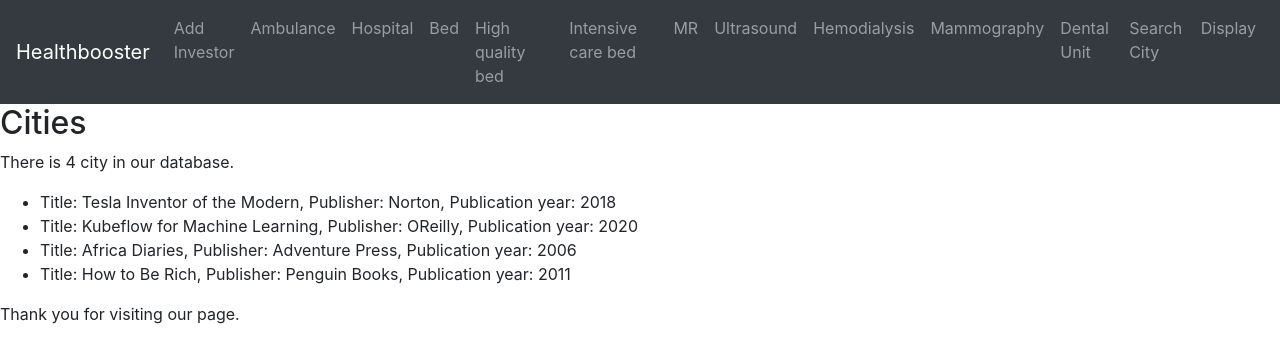
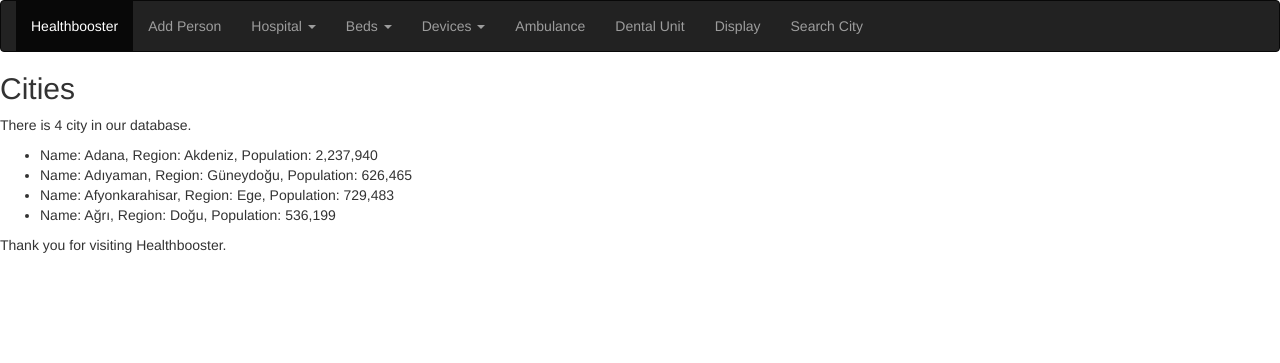
Before and after one commit to osmanavsar/Healthbooster, a Django app: page /display/ in a window 1280 px wide. Shown: the top 363 px of the page. Run offline with Django 3.2, Linux system fonts and the light colour scheme; some libraries are stand-ins or nearby versions.

Commit message:
base.html, models, views changes

```diff
--- a/djangoProject6/urls.py
+++ b/djangoProject6/urls.py
@@ -16,17 +16,27 @@ Including another URLconf
 from django.contrib import admin
 from django.urls import path
 from djangoProject6.views import display, home, plot_dis, plot_amb, plot_mr, plot_her, plot_mam, plot_ul, plot_poph
-from djangoProject6.views import plot_bed, plot_int, plot_spe
-from healthbooster.views import add_investor, all_authors, author_search
+from djangoProject6.views import plot_bed, plot_int, plot_spe, plot_eko ,plot_expu , plot_pub
+from healthbooster.views import add_person, all_authors, author_search
 from healthbooster.views import search_form, search
+from django.conf import settings
+from django.conf.urls.static import static
+from . import views, settings
+from django.contrib.staticfiles.urls import static
+from django.contrib.staticfiles.urls import staticfiles_urlpatterns
+
+
 
 urlpatterns = [
     path('', home),
     path('plot_dis/', plot_dis),
     path('plot_poph/', plot_poph),
+    path('plot_pub/', plot_pub),
+    path('plot_expu/', plot_expu),
     path('plot_amb/', plot_amb),
     path('plot_mr/',plot_mr),
     path('plot_her/',plot_her),
+    path('plot_eko/',plot_eko),
     path('plot_mam/',plot_mam),
     path('plot_ul/',plot_ul),
     path('plot_bed/',plot_bed),
@@ -34,7 +44,7 @@ urlpatterns = [
     path('plot_int/',plot_int),
     path('admin/', admin.site.urls),
     path('display/', display),
-    path('add_investor/', add_investor),
+    path('add_person/', add_person),
     path('authors/', all_authors),
     path('author_search/', author_search),
     path('search_form/', search_form),
--- a/djangoProject6/views.py
+++ b/djangoProject6/views.py
@@ -11,28 +11,35 @@ def home(request):
 def plot_mr(request):
     df = pd.read_csv("static/regionaldata.csv", header = 0)
     df.info(verbose=True)
-    fig = px.bar(df, x="reg", y="mr", title="Regional MR device distribution in Turkey")
+    fig = px.scatter(df, x="reg", y="mr", title="Regional MR device distribution in Turkey")
     div = pio.to_html(fig, include_plotlyjs=False, full_html=False)
     return render(request, "plotly_demo.html", {"my_plot": div})
 
 def plot_ul(request):
     df = pd.read_csv("static/regionaldata.csv", header = 0)
     df.info(verbose=True)
-    fig = px.bar(df, x="reg", y="ul", title="Regional ultrasound device distribution in Turkey")
+    fig = px.scatter(df, x="reg", y="ul", title="Regional ultrasound device distribution in Turkey")
     div = pio.to_html(fig, include_plotlyjs=False, full_html=False)
     return render(request, "plotly_demo.html", {"my_plot": div})
 
 def plot_mam(request):
     df = pd.read_csv("static/regionaldata.csv", header = 0)
     df.info(verbose=True)
-    fig = px.bar(df, x="reg", y="mam", title="Regional mammography device distribution in Turkey")
+    fig = px.scatter(df, x="reg", y="mam", title="Regional mammography device distribution in Turkey")
     div = pio.to_html(fig, include_plotlyjs=False, full_html=False)
     return render(request, "plotly_demo.html", {"my_plot": div})
 
 def plot_her(request):
     df = pd.read_csv("static/regionaldata.csv", header = 0)
     df.info(verbose=True)
-    fig = px.bar(df, x="reg", y="her", title="Regional hemodialysis device distribution in Turkey")
+    fig = px.scatter(df, x="reg", y="her", title="Regional hemodialysis device distribution in Turkey")
+    div = pio.to_html(fig, include_plotlyjs=False, full_html=False)
+    return render(request, "plotly_demo.html", {"my_plot": div})
+
+def plot_eko(request):
+    df = pd.read_csv("static/regionaldata.csv", header = 0)
+    df.info(verbose=True)
+    fig = px.scatter(df, x="reg", y="eko", title="Regional ecocardiography device distribution in Turkey")
     div = pio.to_html(fig, include_plotlyjs=False, full_html=False)
     return render(request, "plotly_demo.html", {"my_plot": div})
 
@@ -47,6 +54,20 @@ def plot_poph(request):
     df = pd.read_csv("static/citydata.csv", header = 0)
     df.info(verbose=True)
     fig = px.bar(df, x="City", y="PopH", title="Number of people per hospital")
+    div = pio.to_html(fig, include_plotlyjs=False, full_html=False)
+    return render(request, "plotly_demo.html", {"my_plot": div})
+
+def plot_pub(request):
+    df = pd.read_csv("static/citydata.csv", header = 0)
+    df.info(verbose=True)
+    fig = px.bar(df, x="City", y="Pub", title="Number of public hospitals")
+    div = pio.to_html(fig, include_plotlyjs=False, full_html=False)
+    return render(request, "plotly_demo.html", {"my_plot": div})
+
+def plot_expu(request):
+    df = pd.read_csv("static/citydata.csv", header = 0)
+    df.info(verbose=True)
+    fig = px.bar(df, x="City", y="ExPu", title="Number of total hospitals")
     div = pio.to_html(fig, include_plotlyjs=False, full_html=False)
     return render(request, "plotly_demo.html", {"my_plot": div})
 
@@ -80,19 +101,17 @@ def plot_amb(request):
 
 #the first parameter is request, i.e., HttpRequest
 def display(request):
-    df = pd.read_csv("static/citydata.csv", header = 0)
+    df = pd.read_csv("static/citydata.csv", header=0)
+    df.info(verbose=True)
 
-    print(df)
-
-
-    books_list = [
-        {"title": "Tesla Inventor of the Modern", "publisher": "Norton", "year": "2018"},
-        {"title": "Kubeflow for Machine Learning", "publisher": "OReilly", "year": "2020"},
-        {"title": "Africa Diaries", "publisher": "Adventure Press", "year": "2006"},
-        {"title": "How to Be Rich", "publisher": "Penguin Books", "year": "2011"}
+    city_list = [
+        {"name": "Adana", "region": "Akdeniz", "population": "2,237,940"},
+        {"name": "Adıyaman", "region": "Güneydoğu", "population": "626,465"},
+        {"name": "Afyonkarahisar", "region": "Ege", "population": "729,483"},
+        {"name": "Ağrı", "region": "Doğu", "population": "536,199"}
     ]
 
     flag = True
-    return render(request, "display.html", {"books_list": books_list,
+    return render(request, "display.html", {"city_list": city_list,
                                             "flag": flag
                                             })
--- a/healthbooster/forms.py
+++ b/healthbooster/forms.py
@@ -1,6 +1,6 @@
 from django import forms
 
-class InvestorForm(forms.Form):
+class PersonForm(forms.Form):
     first_name = forms.CharField(max_length=30)
     last_name = forms.CharField(max_length=40)
     email = forms.EmailField()
--- a/templates/add_investor.html
+++ b/templates/add_person.html
@@ -1,6 +1,6 @@
 {% extends "base.html" %}
 {% load bootstrap %}
-{% block title %}Add Investor{% endblock %}
+{% block title %}Add Person{% endblock %}
 
 {% block content %}
 
@@ -12,7 +12,7 @@
 
     <div class="container" style="width: 35%">
         <p></p>
-        <h1>Add Investor</h1>
+        <h1>Add Person</h1>
         <form method="post">
             {% csrf_token %}
             {{ form | bootstrap }}
--- a/templates/base.html
+++ b/templates/base.html
@@ -1,37 +1,67 @@
 <!DOCTYPE html>
 <html lang="en">
 <head>
-    <meta charset="UTF-8">
-    <title>{% block title %}{% endblock %}</title>
-    <link rel="stylesheet" href="https://cdn.jsdelivr.net/npm/bootstrap@4.5.3/dist/css/bootstrap.min.css"
-          integrity="sha384-TX8t27EcRE3e/ihU7zmQxVncDAy5uIKz4rEkgIXeMed4M0jlfIDPvg6uqKI2xXr2"
-          crossorigin="anonymous">
-    <script src="https://cdn.plot.ly/plotly-latest.min.js"></script>
+  <title>{% block title %}{% endblock %}</title>
+  <meta charset="utf-8">
+  <meta name="viewport" content="width=device-width, initial-scale=1">
+  <link rel="stylesheet" href="https://maxcdn.bootstrapcdn.com/bootstrap/3.4.1/css/bootstrap.min.css">
+  <script src="https://cdn.plot.ly/plotly-latest.min.js"></script>
+  <script src="https://ajax.googleapis.com/ajax/libs/jquery/3.5.1/jquery.min.js"></script>
+  <script src="https://maxcdn.bootstrapcdn.com/bootstrap/3.4.1/js/bootstrap.min.js"></script>
 </head>
 <body>
+
 {% block nav %}
-    <nav class="navbar navbar-expand-lg navbar-dark bg-dark">
-        <a class="navbar-brand" href="/">Healthbooster</a>
-        <div class="navbar-nav navbar-left">
-            <a class="nav-item nav-link" href="/add_investor/">Add Investor</a>
-            <a class="nav-item nav-link" href="/plot_amb/">Ambulance</a>
-            <a class="nav-item nav-link" href="/plot_poph/">Hospital</a>
-            <a class="nav-item nav-link" href="/plot_bed/">Bed</a>
-            <a class="nav-item nav-link" href="/plot_spe/">High quality bed</a>
-            <a class="nav-item nav-link" href="/plot_int/">Intensive care bed</a>
-            <a class="nav-item nav-link" href="/plot_mr/">MR</a>
-            <a class="nav-item nav-link" href="/plot_ul/">Ultrasound</a>
-            <a class="nav-item nav-link" href="/plot_her/">Hemodialysis</a>
-            <a class="nav-item nav-link" href="/plot_mam/">Mammography</a>
-            <a class="nav-item nav-link" href="/plot_dis/">Dental Unit</a>
-            <a class="nav-item nav-link" href="/search_form/">Search City</a>
-            <a class="nav-item nav-link" href="/display/">Display</a>
-        </div>
-    </nav>
+   <nav class="navbar navbar-inverse">
+  <div class="container-fluid">
+
+    <ul class="nav navbar-nav">
+      <li class="active"><a href="/">Healthbooster</a></li>
+      <li><a href="/add_person">Add Person</a></li>
+      <li class="dropdown">
+        <a class="dropdown-toggle" data-toggle="dropdown" href="hospital/">Hospital
+        <span class="caret"></span></a>
+        <ul class="dropdown-menu">
+          <li><a href="/plot_pub">Public Hospital</a></li>
+          <li><a href="/plot_expu">Total Hospital</a></li>
+          <li><a href="/plot_poph">Number of people per hospital</a></li>
+        </ul>
+      </li>
+      <li class="dropdown">
+        <a class="dropdown-toggle" data-toggle="dropdown" href="beds/">Beds
+        <span class="caret"></span></a>
+        <ul class="dropdown-menu">
+          <li><a class="nav-item nav-link" href="/plot_bed">Normal Beds</a></li>
+          <li><a class="nav-item nav-link" href="/plot_spe">Exclusive Beds</a></li>
+          <li><a class="nav-item nav-link" href="/plot_int">Intensive Care Beds</a></li>
+
+        </ul>
+        <li class="dropdown">
+        <a class="dropdown-toggle" data-toggle="dropdown" href="devices/">Devices
+        <span class="caret"></span></a>
+        <ul class="dropdown-menu">
+          <li><a href="/plot_ul">Ultrasound Distribution</a></li>
+          <li><a href="/plot_mr">MR Distribution</a></li>
+          <li><a href="/plot_mam">Mammography Distribution</a></li>
+          <li><a href="/plot_her">Hemodialysis Distribution</a></li>
+          <li><a href="/plot_eko">Echocardiography Distribution</a></li>
+        </ul>
+        <li><a href="/plot_amb">Ambulance</a></li>
+        <li><a href="/plot_dis">Dental Unit</a></li>
+        <li><a href="/display">Display</a></li>
+        <li><a href="/search_form">Search City</a></li>
+
+    </ul>
+
+  </div>
+</nav>
+
 {% endblock %}
 
 {% block content %}
-
+    {% load static %}
+<div style="text-align:center"><img src="{% static 'Picture1.png' %}">
+</div>
 {% endblock %}
 
 </body>
--- a/templates/display.html
+++ b/templates/display.html
@@ -1,24 +1,24 @@
 {% extends "base.html" %}
 {% load bootstrap %}
-{% block title %}Display{% endblock %}
+{% block title %}All cities{% endblock %}
 
 {% block content %}
 <h2>Cities</h2>
 
 {# Display the availability information here #}
-<p>There is {{ books_list | length }} city in our database.</p>
+<p>There is {{ city_list | length }} city in our database.</p>
 
 <ul>
-    {% for item in books_list%}
-        <li>Title: {{ item.title}},
-            Publisher: {{ item.publisher }},
-            Publication year: {{ item.year}}
+    {% for city in city_list%}
+        <li>Name: {{ city.name}},
+            Region: {{ city.region }},
+            Population: {{ city.population}}
         </li>
     {% endfor %}
 </ul>
 
 {% if flag %}
-    <p>Thank you for visiting our page.</p>
+    <p>Thank you for visiting Healthbooster.</p>
 {% else %}
     <p>See you later!</p>
 {% endif %}
--- a/templates/plotly_demo.html
+++ b/templates/plotly_demo.html
@@ -1,6 +1,6 @@
 {% extends "base.html" %}
 {% load bootstrap %}
-{% block title %}Plotly Demonstration{% endblock %}
+{% block title %}Graph{% endblock %}
 {% block content %}
     {% autoescape off %}
         {{ my_plot }}
```
Also changed, not shown: djangoProject6/settings.py (+15 -0 lines), healthbooster/models.py (+7 -19 lines), healthbooster/views.py (+12 -12 lines), templates/base_backup.html (deleted, +0 -38 lines), templates/base_dropdown.html (deleted, +0 -46 lines), templates/investors.html (deleted, +0 -11 lines), templates/people.html (added, +11 -0 lines), templates/search_results.html (+5 -5 lines), static/Picture1.png (added).
